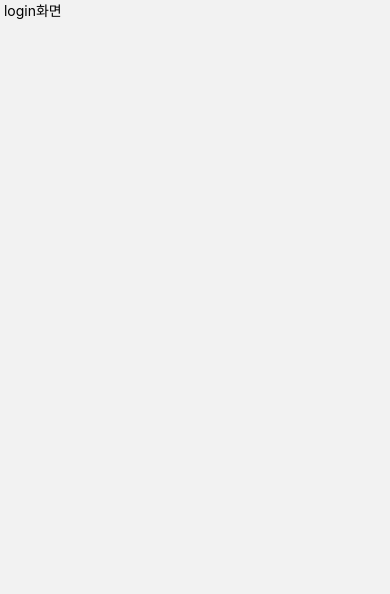
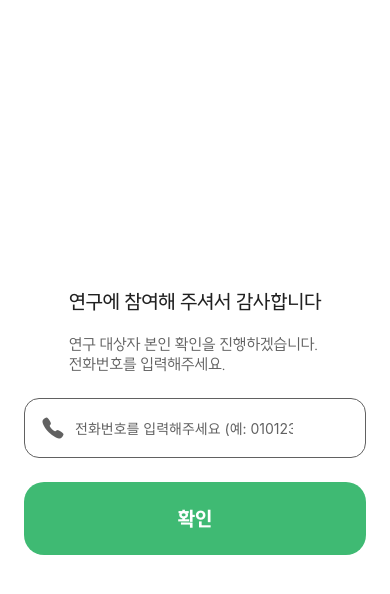
Before and after one commit to rladpwl0512/memo, a React Native app: screen /Login in a window 390 px wide. Shown: the top 594 px of the page. Built offline with nearby package versions, Linux system fonts and the light colour scheme.

Commit message:
feat: 가입 화면 구현

```diff
--- a/App.js
+++ b/App.js
@@ -22,7 +22,7 @@ export default function App() {
 
   return isReadyFont ? (
     <NavigationContainer>
-      <Stack.Navigator screenOptions={{ headerShown: false }} initialRouteName="ResearchApprovement">
+      <Stack.Navigator screenOptions={{ headerShown: false }} initialRouteName="Login">
         <Stack.Screen name="ResearchApprovement" component={ResearchApprovementScreen} />
         <Stack.Screen name="Login" component={LoginScreen} />
       </Stack.Navigator>
--- a/components/Button.jsx
+++ b/components/GreenButton.jsx
@@ -2,7 +2,7 @@ import global from "../styles/globalStyle";
 import colors from "../styles/theme";
 import { Pressable, StyleSheet, Text } from "react-native";
 
-function Button({ text, width, onClick }) {
+function GreenButton({ text, width, onClick }) {
   return (
     <Pressable style={[styles.button, { width }]} onPress={onClick}>
       <Text style={global.button}>{text}</Text>
@@ -21,4 +21,4 @@ const styles = StyleSheet.create({
   },
 });
 
-export default Button;
+export default GreenButton;
--- a/screens/LoginScreen.jsx
+++ b/screens/LoginScreen.jsx
@@ -1,11 +1,65 @@
-import { View, Text } from "react-native";
+import { useState } from "react";
+import { View, Text, StyleSheet, TextInput, Pressable } from "react-native";
+import global from "../styles/globalStyle";
+import GreenButton from "../components/GreenButton";
+import { Ionicons } from "@expo/vector-icons";
+import colors from "../styles/theme";
 
 function LoginScreen() {
+  const [inputText, setInputText] = useState("");
+  const [isFocused, setIsFocused] = useState(false);
+
+  const handleInputChange = (text) => {
+    if (/^\d{0,11}$/.test(text)) {
+      setInputText(text);
+    }
+  };
+
+  const handleInputFocus = () => {
+    setIsFocused(true);
+  };
+
+  const handleButtonClick = () => {
+    navigation.navigate("");
+  };
+
   return (
-    <View>
-      <Text> login화면</Text>
+    <View style={[global.container, styles.container]}>
+      <View style={styles.headerContainer}>
+        <Text style={global.title}>연구에 참여해 주셔서 감사합니다</Text>
+        <Text style={global.content}>연구 대상자 본인 확인을 진행하겠습니다.{"\n"}전화번호를 입력해주세요.</Text>
+      </View>
+
+      <View style={styles.inputContainer}>
+        <Ionicons style={styles.icon} name="md-call" size={24} color={colors.GRAY_700} />
+        <TextInput style={styles.input} value={inputText} onChangeText={handleInputChange} keyboardType="numeric" maxLength={11} placeholder="전화번호를 입력해주세요 (예: 01012345678)" placeholderTextColor={colors.GRAY_700} onFocus={handleInputFocus} />
+      </View>
+
+      <GreenButton text="확인" width="100%" onClick={handleButtonClick} />
     </View>
   );
 }
 
+const styles = StyleSheet.create({
+  container: {
+    gap: 24,
+    justifyContent: "center",
+  },
+  headerContainer: {
+    gap: 20,
+  },
+  inputContainer: {
+    flexDirection: "row",
+    borderWidth: 1,
+    borderRadius: 15,
+    padding: 16,
+    borderColor: colors.GRAY_700,
+    width: "100%",
+  },
+
+  icon: {
+    marginRight: 10,
+  },
+});
+
 export default LoginScreen;
--- a/screens/ResearchApprovementScreen.jsx
+++ b/screens/ResearchApprovementScreen.jsx
@@ -1,6 +1,6 @@
 import { StyleSheet, Text, View, ScrollView } from "react-native";
 import global from "../styles/globalStyle";
-import Button from "../components/Button";
+import GreenButton from "../components/GreenButton";
 
 function ResearchApprovementScreen({ navigation }) {
   const handleButtonClick = () => {
@@ -26,7 +26,7 @@ function ResearchApprovementScreen({ navigation }) {
         </View>
       </ScrollView>
 
-      <Button text="동의" width="40%" onClick={handleButtonClick} />
+      <GreenButton text="동의" width="40%" onClick={handleButtonClick} />
     </View>
   );
 }
```
